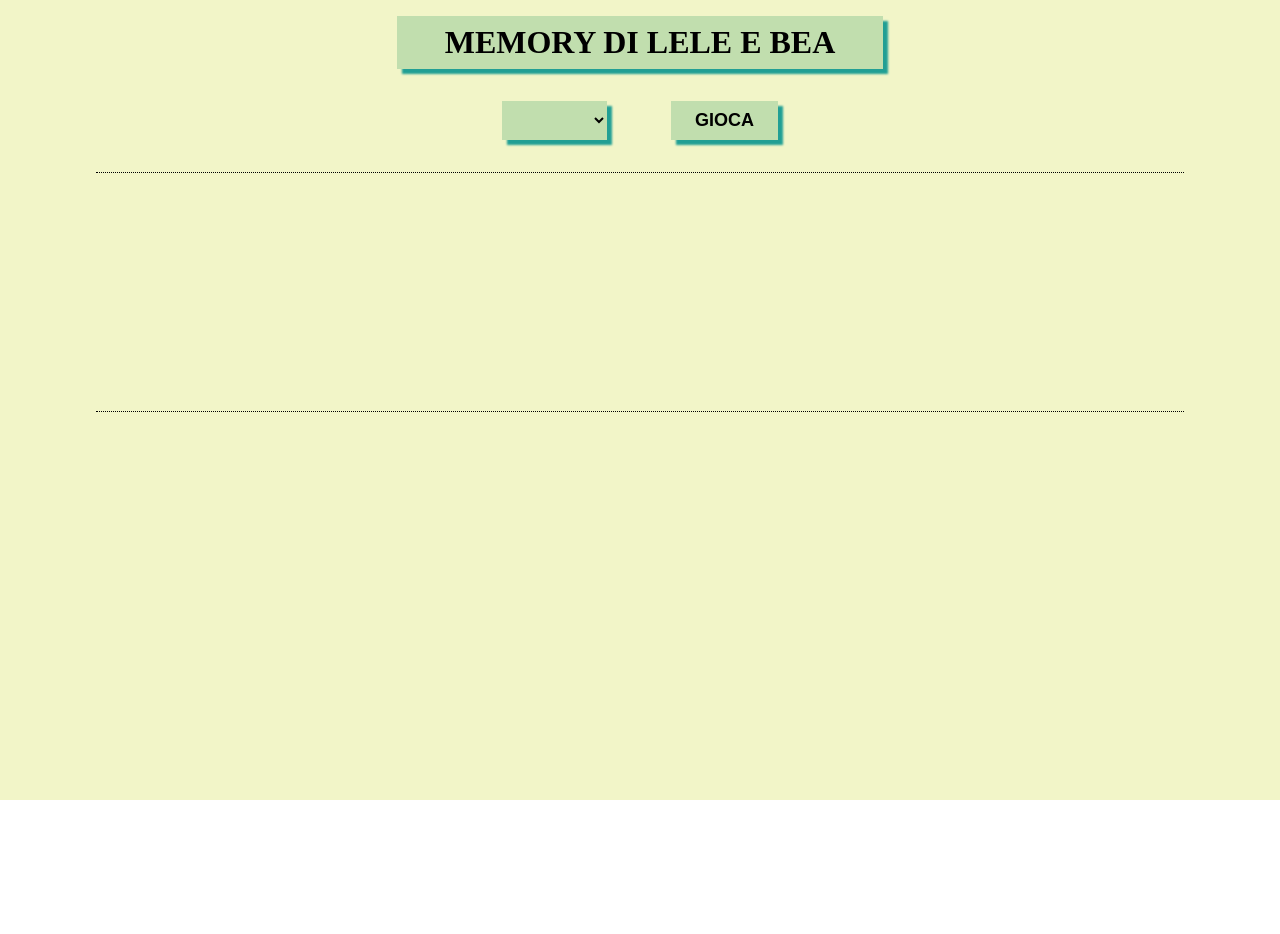
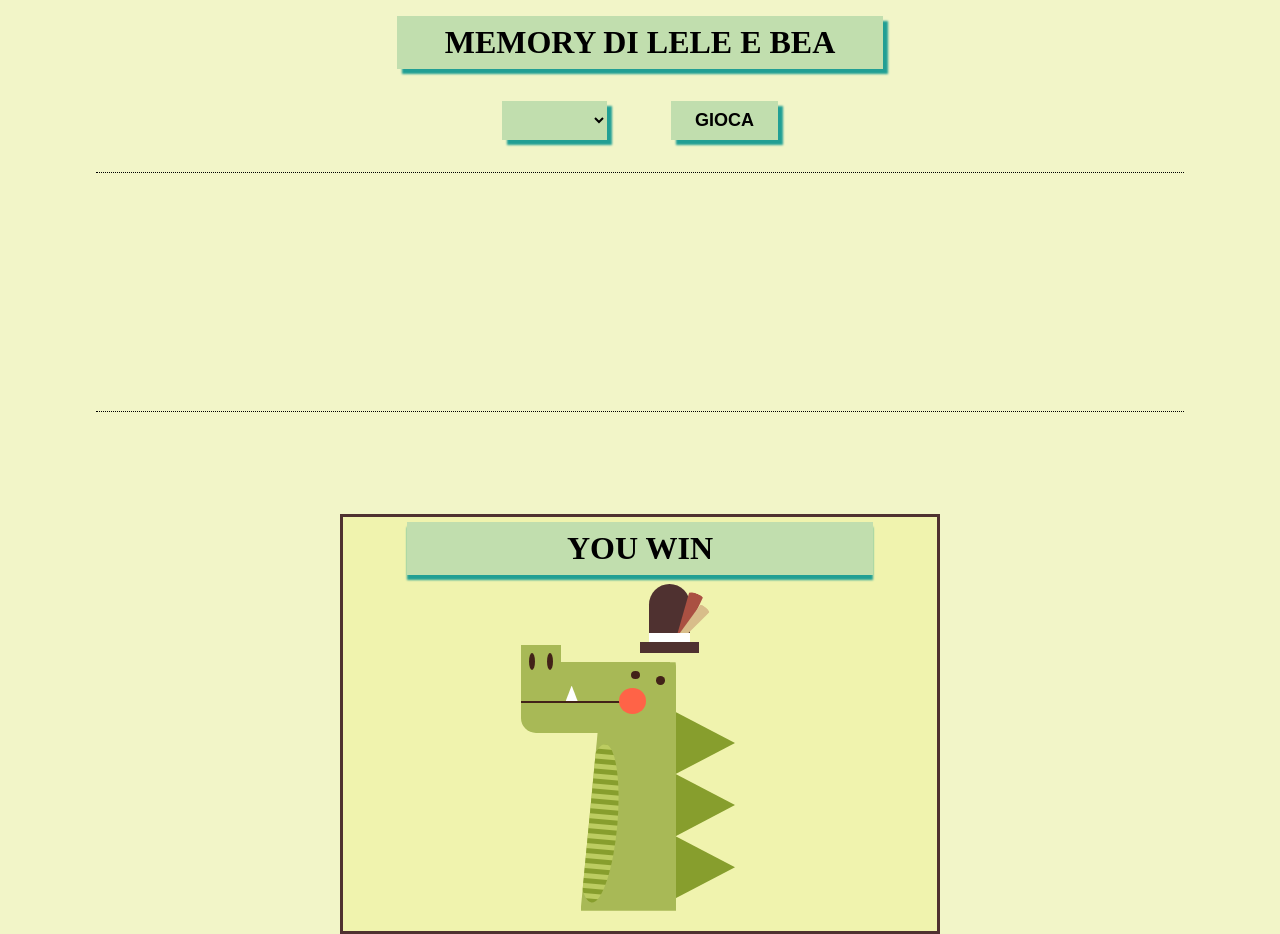
Before and after one commit to Luega/MemoryGame, a Vue app: page / in a window 1280 px wide. Before the commit the page ends 800 px from the top, so only its background shows below. Built offline with nearby package versions, Linux system fonts and the light colour scheme.

Commit message:
added ending crocodile

```diff
--- a/src/components/BabboleoWorld copy.vue
+++ b/src/components/BabboleoWorld copy.vue
@@ -30,6 +30,43 @@
         </div>
       </div>
     </div>
+
+
+    <div class="box">
+      <h1 class="text-crocodile">you win</h1>
+      <div class="head">
+        <div class="eye-left"></div>
+        <div class="eye-right"></div>
+        <div class="mouth"></div>
+        <div class="tooth"></div>
+        <div class="cheek"></div>
+        <div class="cheek-copy"></div>
+        <div class="nose">
+          <div class="nose-hole-left"></div>
+          <div class="nose-hole-right"></div>
+        </div>
+      </div>
+      <div class="body">
+        <div class="belly">
+          <div class="stripes"></div>
+        </div>
+      </div>
+      <div class="body-copy">
+        <div class="fur-top"></div>
+        <div class="fur-middle"></div>
+        <div class="fur-bottom"></div>
+      </div>
+      <div class="hat-container">
+        <div class="hat-base">
+          <div class="hat-ribbon"></div>
+        </div>
+        <div class="hat-bottom"></div>
+        <div class="hat-feather-top"></div>
+        <div class="hat-feather-bottom"></div>
+      </div>
+    </div>
+
+
   </div>
 </template>
 
@@ -339,4 +376,243 @@ export default {
   height: 100%;
   display: none;
 }
+
+//ending crocodile
+.box{
+  position: relative;
+  margin: auto;
+  margin-top: 8%;
+  width: 600px;
+  height: 420px;
+  background: none;
+  border: solid 3px white;
+  background: #F0F3AE;
+  border: 3px solid #4F3130;
+}
+.text-crocodile {
+  margin: 0.3rem 4rem 0 4rem;
+  padding: 0.5rem 3rem;
+  color: black;
+  text-align: center;
+  text-transform: uppercase;
+  background-color:#C1DEAE;
+  box-shadow: 0 5px 2px #219F94;
+}
+.head{
+  position:absolute;
+  background: #A8B956;
+  width: 25%;
+  height: 17%;
+  top: 35%;
+  left: 30%;
+  border-bottom-left-radius: 15px;
+  z-index:1;
+}
+.mouth{
+  position:absolute;
+  width: 110px;
+  height: 2px;
+  background: #422218;
+  top: 55%;
+}
+.tooth{
+  position:absolute;
+  width: 8%;
+  height: 22%;
+  background: #fff;
+  -webkit-clip-path: polygon(50% 0%, 0% 100%, 100% 100%);
+  clip-path: polygon(50% 0%, 0% 100%, 100% 100%);
+  top:33%;
+  left: 30%;
+}
+.cheek{
+  position:absolute;
+  width: 18%;
+  height: 36%;
+  background: tomato;
+  border-radius: 50%;
+  top:37%;
+  right: 16%;
+}
+.eye-right{
+  position:absolute;
+  width: 6%;
+  height: 12%;
+  background: #422218;
+  border-radius:50%;
+  top: 20%;
+  right: 3%;
+}
+.eye-left{
+  position:absolute;
+  width: 6%;
+  height: 12%;
+  background: #422218;
+  border-radius:50%;
+  top: 12%;
+  right: 20%;
+}
+.nose{
+  position:absolute;
+  width: 27%;
+  height: 40%;
+  background: #A8B956;
+  top: -25%;
+}
+.nose-hole-left{
+  position:absolute;
+  background: #422218;
+  width:15%;
+  height: 60%;
+  border-radius: 50%;
+  top:30%;
+  left:20%;
+}
+.nose-hole-right{
+  position:absolute;
+  background: #422218;
+  width:15%;
+  height: 60%;
+  border-radius: 50%;
+  top:30%;
+  right:20%;
+}
+.body{
+  position:absolute;
+  background: #A8B956;
+  width: 20%;
+  height: 60%;
+  top: 35%;
+  left: 40%;
+  -webkit-clip-path: polygon(20% 0%, 80% 0%, 100% 100%, 0% 100%);
+  clip-path: polygon(20% 0%, 80% 0%, 100% 100%, 0% 100%);
+}
+.body-copy{
+  position:absolute;
+  background: #F0F3AE;
+  width: 20%;
+  height: 60%;
+  top: 35%;
+  left: 56%;
+}
+.fur-top{
+  position:absolute;
+  background: #879E2D;
+  width: 50%;
+  height: 25%;
+  top: 20%;
+  -webkit-clip-path: polygon(100% 50%, 0 0, 0 100%);
+  clip-path: polygon(100% 50%, 0 0, 0 100%);
+   z-index:1;
+}
+.fur-middle{
+  position:absolute;
+  background: #879E2D;
+  width: 50%;
+  height: 25%;
+  top: 45%;
+  -webkit-clip-path: polygon(100% 50%, 0 0, 0 100%);
+  clip-path: polygon(100% 50%, 0 0, 0 100%);
+   z-index:1;
+}
+.fur-bottom{
+  position:absolute;
+  background: #879E2D;
+  width: 50%;
+  height: 25%;
+  bottom: 5%;
+  -webkit-clip-path: polygon(100% 50%, 0 0, 0 100%);
+  clip-path: polygon(100% 50%, 0 0, 0 100%);
+   z-index:1;
+}
+.hat-container{
+  position:absolute;
+  background:none;
+  height:20%;
+  width:10%;
+  right:40%;
+  top:14%;
+}
+.hat-base{
+  position:absolute;
+  background: #4F3130;
+  height: 70%;
+  width: 70%;
+  top:10%;
+  left:15%;
+  border-top-left-radius: 50px;
+  border-top-right-radius: 50px;
+}
+.hat-ribbon{
+  position:absolute;
+  background: white;
+  height: 15%;
+  width:100%;
+  bottom:0;
+  z-index:1;
+}
+.hat-bottom{
+  position:absolute;
+  background:#4F3130;
+  height: 14%;
+  width:100%;
+  bottom:6%;
+}
+.hat-feather-top{
+  position:absolute;
+  background: #AA5042;
+  height:55%;
+  width:50%;
+  -webkit-clip-path: polygon(25% 0, 75% 0, 61% 100%, 36% 100%);
+  clip-path: polygon(25% 0, 75% 0, 61% 100%, 36% 100%);
+  border-top-left-radius: 90px;
+  border-top-right-radius: 90px;
+  top: 20%;
+  right:-7%;
+  transform: rotate(20deg);
+}
+.hat-feather-bottom{
+  position:absolute;
+  background:#D8BD8A;
+  height:45%;
+  width:40%;
+  -webkit-clip-path: polygon(25% 0, 75% 0, 61% 100%, 36% 100%);
+  clip-path: polygon(25% 0, 75% 0, 61% 100%, 36% 100%);
+  border-top-left-radius: 90px;
+  border-top-right-radius: 90px;
+  top: 33%;
+  right:-10%;
+  transform: rotate(40deg);
+}
+.belly{
+  position:absolute;
+  top:25%;
+  left:-35%;
+  width: 100%;
+  height: 80%;
+  -webkit-clip-path: ellipse(16% 40% at 50% 50%);
+  clip-path: ellipse(16% 40% at 50% 50%);
+  transform: rotate(5deg);
+}
+.stripes{
+  height:100%;
+  width:100%;
+  background: linear-gradient(
+  to bottom,
+  #BCCC61,
+  #BCCC61 50%,
+  #879E2D 50%,
+  #879E2D
+  );
+  background-size: 100% 10px;
+}
+//animation for text-crocodile
+@keyframes big-text {
+  from {
+    transform: scale(1);
+  }
+  to {
+    transform: scale(1.2);
+  }
+}
 </style>
```
